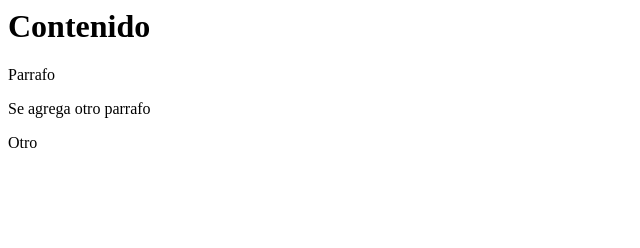
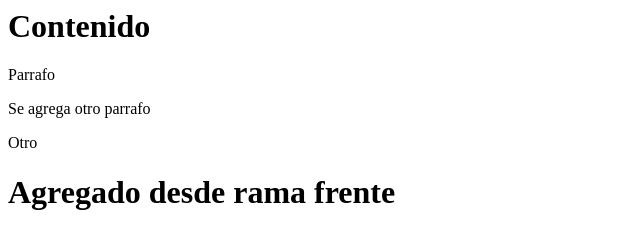
Before and after one commit to abel9310/practicag, a plain HTML site: page index.html in a window 1280 px wide. Shown: the whole page, without its empty margins (0-640 px from the left). Drawn offline with Linux system fonts and the light colour scheme.

Commit message:
Se agregó codigo desde cabecera frente

```diff
--- a/index.html
+++ b/index.html
@@ -7,5 +7,6 @@
         <p>Parrafo</p>
         <p>Se agrega otro parrafo</p>
         <p>Otro</p>
+        <h1>Agregado desde rama frente</h1>
     </body>
 </html>
```
